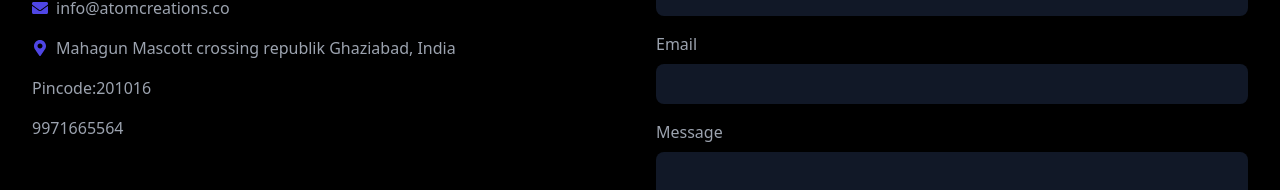
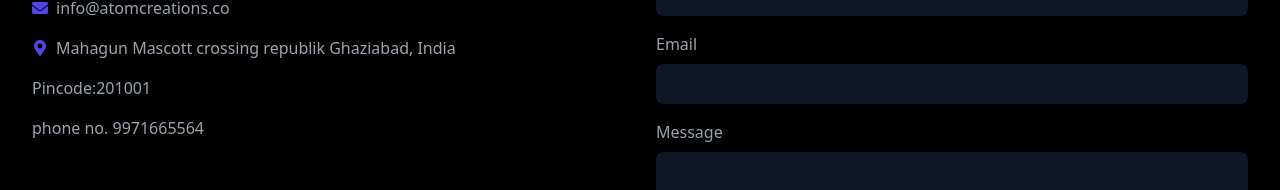
Before and after one commit to aditya123473892/AtomCreations_frontend, a React (Vite) app: page /contactus in a window 1280 px wide. Shown: the part 288-478 px from the top of the page. Built offline with nearby package versions, Linux system fonts and the light colour scheme.

Commit message:
Update Contact.jsx

```diff
--- a/src/components/Contact.jsx
+++ b/src/components/Contact.jsx
@@ -90,11 +90,11 @@ const ContactUs = () => {
                 </li>
                       <li className="flex items-center">
 
-                  <span className="text-gray-400">Pincode:201016</span>
+                  <span className="text-gray-400">Pincode:201001</span>
                 </li>
                   <li className="flex items-center">
 
-                  <span className="text-gray-400">9971665564</span>
+                  <span className="text-gray-400">phone no. 9971665564</span>
                 </li>
               </ul>
             </div>
```
